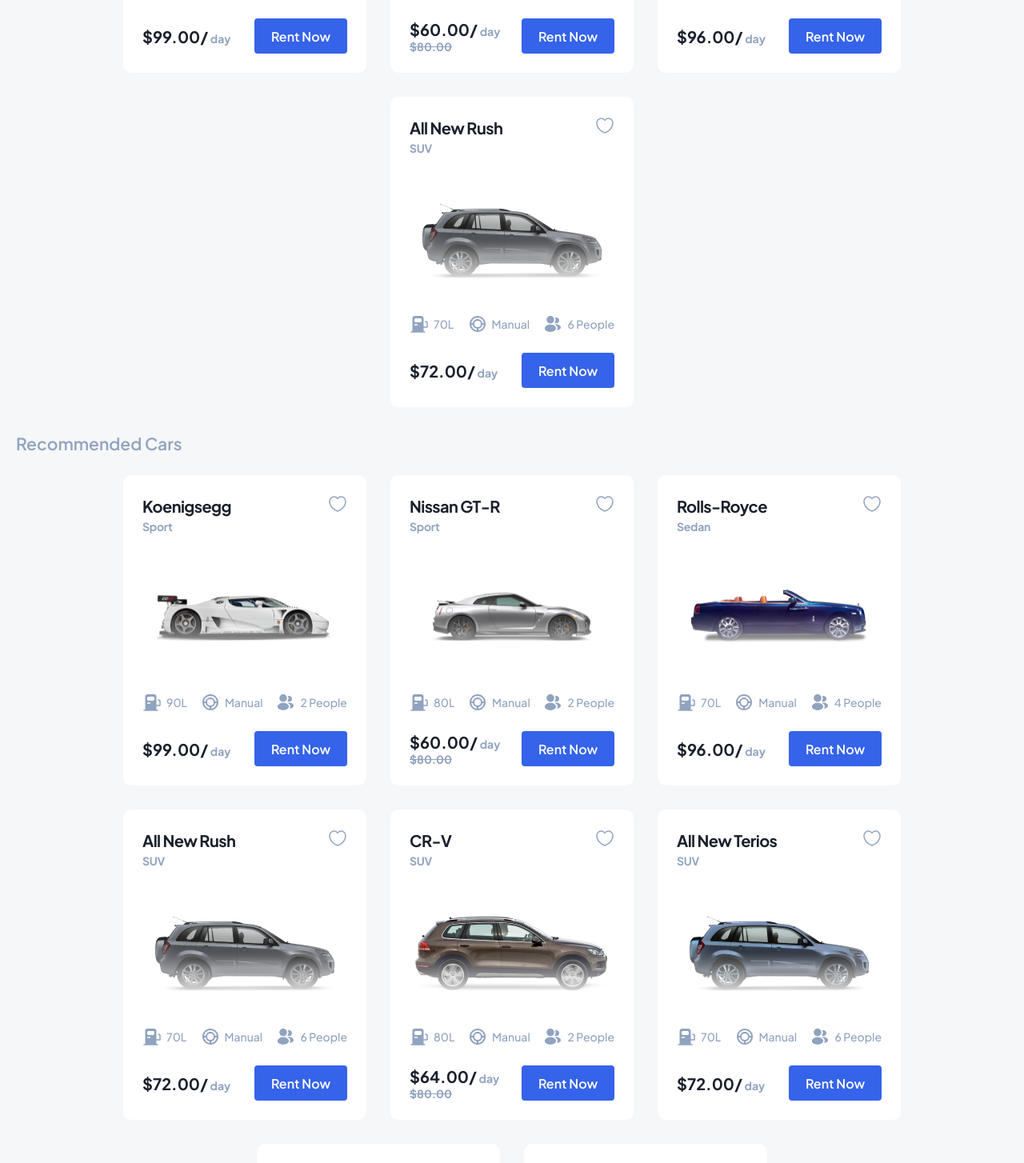
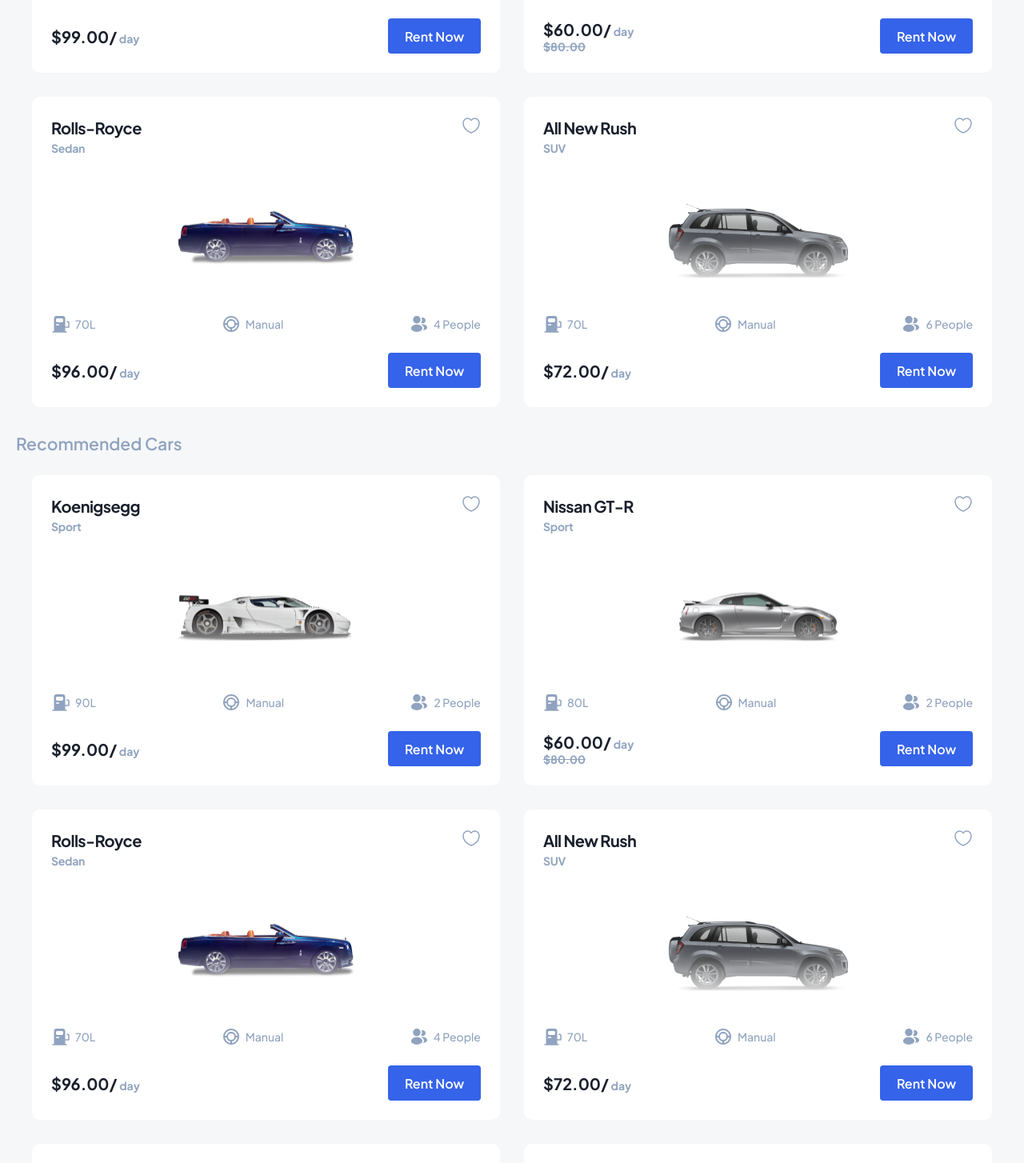
Before and after one commit to Tahir-Mehrekule/Morent, a React (Vite) app: page / in a window 1280 px wide. Shown: the part 650-2104 px from the top of the page at 80% size. Built offline with nearby package versions, Linux system fonts and the light colour scheme.

Commit message:
boyutlandırmaların büyük kısmı ayarlandı

```diff
--- a/src/Components/PopulerCars/PopulerCars.module.scss
+++ b/src/Components/PopulerCars/PopulerCars.module.scss
@@ -46,3 +46,49 @@
       margin: 0 auto;
     }
   }
+
+  // 972px-650px arası - 2 araç/satır maksimum genişlikte
+  @media (min-width: 650px) and (max-width: 971px) {
+    .populerCarsContainer {
+      .populerCars {
+        padding: 0 30px;
+
+        > * {
+          flex: 0 0 calc((100% - 30px) / 2);
+          max-width: calc((100% - 30px) / 2);
+          min-width: 280px;
+        }
+      }
+    }
+  }
+
+  // 649px ve altı - tek araç satırı kaplasın
+  @media (max-width: 649px) {
+    .populerCarsContainer {
+      .populerCars {
+        padding: 0 20px;
+
+        > * {
+          flex: 0 0 calc(100% - 40px);
+          max-width: calc(100% - 40px);
+          margin: 0 auto;
+        }
+      }
+    }
+  }
+
+  // Tablet landscape - 2 araç/satır daha geniş
+  @media (min-width: 972px) and (max-width: 1326px) {
+    .populerCarsContainer {
+      .populerCars {
+        justify-content: center;
+        padding: 0 40px;
+
+        > * {
+          flex: 0 0 calc((100% - 30px) / 2);
+          max-width: calc((100% - 30px) / 2);
+          min-width: 420px;
+        }
+      }
+    }
+  }
--- a/src/Components/ProductCard/ProductCard.module.scss
+++ b/src/Components/ProductCard/ProductCard.module.scss
@@ -12,7 +12,7 @@
     border-radius: 10px;
     background-color: $white;
 
-    @media (min-width: $desktop-xl) {
+    @media (min-width: 1610px) {
         max-width: $product-container-width;
         height: $product-container-height;
     }
@@ -22,7 +22,7 @@
         justify-content: space-between;
         margin: 24px 24px 0 24px;
 
-        @media (min-width: $desktop-xl) {
+        @media (min-width: 1610px) {
             margin: 32px 32px 0 32px; // Büyük ekran için daha geniş boşluk
         }
 
--- a/src/Components/RecommendedCars/RecommendedCars.module.scss
+++ b/src/Components/RecommendedCars/RecommendedCars.module.scss
@@ -97,3 +97,49 @@
       }
     }
   }
+
+  // 972px-650px arası - 2 araç/satır maksimum genişlikte
+  @media (min-width: 650px) and (max-width: 971px) {
+    .recommendedCarsContainer {
+      .recommendedCars {
+        padding: 0 30px;
+
+        > * {
+          flex: 0 0 calc((100% - 30px) / 2);
+          max-width: calc((100% - 30px) / 2);
+          min-width: 280px;
+        }
+      }
+    }
+  }
+
+  // 649px ve altı - tek araç satırı kaplasın
+  @media (max-width: 649px) {
+    .recommendedCarsContainer {
+      .recommendedCars {
+        padding: 0 20px;
+
+        > * {
+          flex: 0 0 calc(100% - 40px);
+          max-width: calc(100% - 40px);
+          margin: 0 auto;
+        }
+      }
+    }
+  }
+
+  // Tablet landscape - 2 araç/satır daha geniş
+  @media (min-width: 972px) and (max-width: 1326px) {
+    .recommendedCarsContainer {
+      .recommendedCars {
+        justify-content: center;
+        padding: 0 40px;
+
+        > * {
+          flex: 0 0 calc((100% - 30px) / 2);
+          max-width: calc((100% - 30px) / 2);
+          min-width: 420px;
+        }
+      }
+    }
+  }
```
